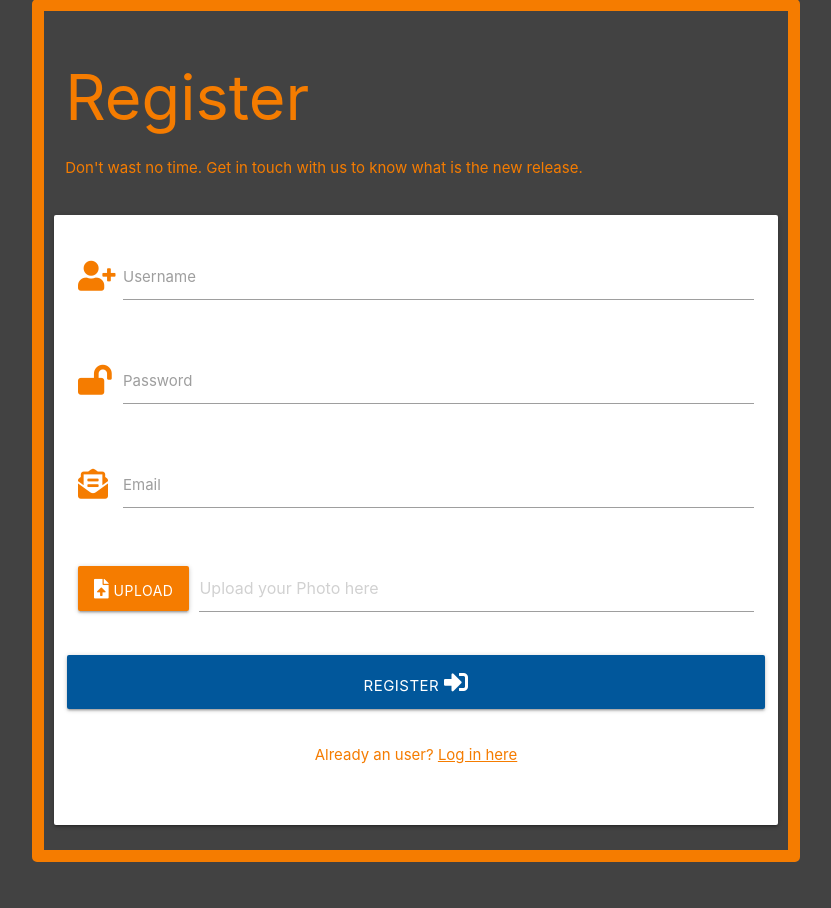
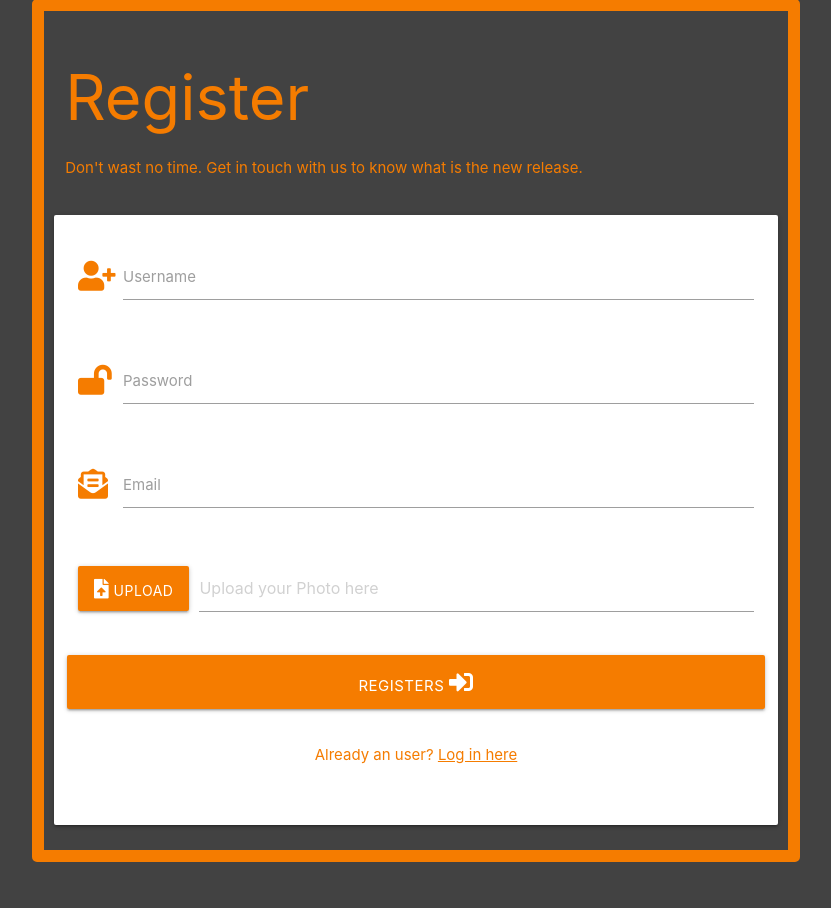
Before and after one commit to Code-Institute-Submissions/JoseMachado-CE-Smarty, a Flask app: page /register in a window 1280 px wide. Shown: the part 129-1037 px from the top of the page, without its empty margins (224-1055 px from the left). Run offline with Flask 2, Linux system fonts and the light colour scheme; some libraries are stand-ins or nearby versions.

Commit message:
Updated the register and login button to orange

```diff
--- a/templates/login.html
+++ b/templates/login.html
@@ -28,7 +28,7 @@
             </div>
             <!-- register -->
             <div class="row">
-                <button type="submit" class="col s12 btn-large light-blue darken-4 text-shadow">
+                <button type="submit" class="col s12 btn-large orange darken-2 text-shadow">
                     Log In <i class="fas fa-sign-in-alt"></i>
                 </button>
             </div>
--- a/templates/register.html
+++ b/templates/register.html
@@ -52,8 +52,8 @@
         </div>
             <!-- register -->
             <div class="row">
-                <button type="submit" class="col s12 btn-large light-blue darken-4 text-shadow">
-                    Register <i class="fas fa-sign-in-alt"></i>
+                <button type="submit" class="col s12 btn-large orange darken-2 text-shadow">
+                    Registers <i class="fas fa-sign-in-alt"></i>
                 </button>
             </div>
             <div class="row">
```
Also changed, not shown: static/images/userstories.PNG (added).
